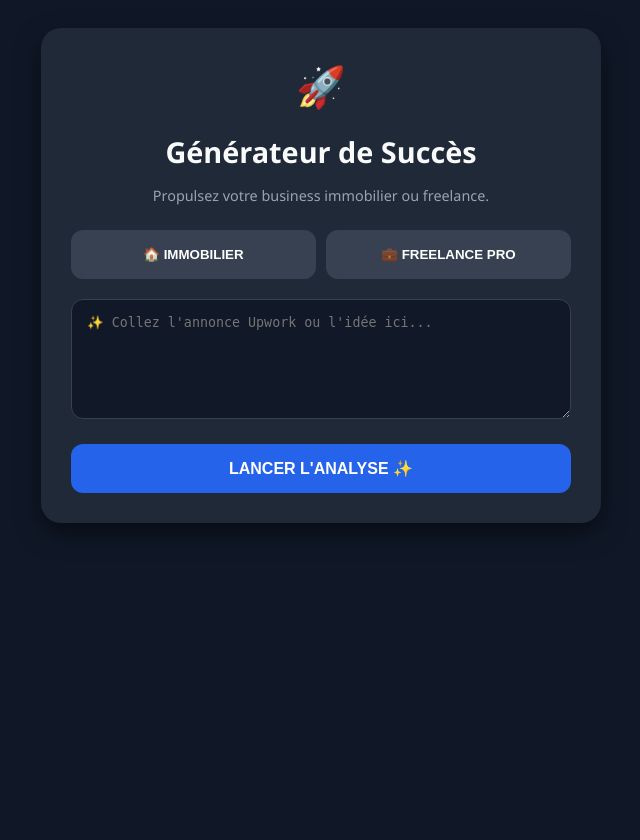
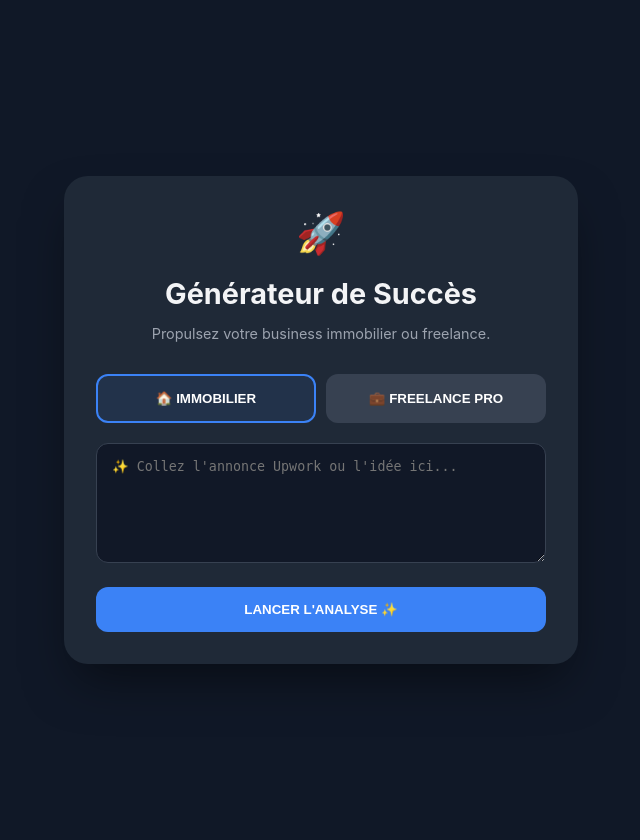
Before and after one commit to jeffpolycarpe23-cell/content-recycler., a Flask app: page / in a window 1280 px wide. Shown: the whole page, without its empty margins (319-959 px from the left). Before the commit the page ends 529 px from the top, so only its background shows below. Run offline with Flask 3, Linux system fonts and the light colour scheme.

Commit message:
Update index.html

```diff
--- a/templates/index.html
+++ b/templates/index.html
@@ -5,18 +5,19 @@
     <meta name="viewport" content="width=device-width, initial-scale=1.0">
     <title>PolyContent AI - Pro Hub</title>
     <style>
-        :root { --bg: #101827; --card: #1f2937; --accent: #2563eb; --text: #f9fafb; }
-        body { background-color: var(--bg); color: var(--text); font-family: 'Segoe UI', sans-serif; display: flex; justify-content: center; padding: 20px; }
-        .container { background: var(--card); padding: 30px; border-radius: 20px; box-shadow: 0 10px 25px rgba(0,0,0,0.5); width: 100%; max-width: 500px; text-align: center; }
-        h1 { font-size: 1.8rem; margin-bottom: 5px; }
-        .subtitle { color: #9ca3af; font-size: 0.9rem; margin-bottom: 25px; }
+        :root { --bg: #101827; --card: #1f2937; --accent: #3b82f6; --text: #f3f4f6; }
+        body { background-color: var(--bg); color: var(--text); font-family: 'Inter', sans-serif; display: flex; justify-content: center; align-items: center; min-height: 100vh; margin: 0; padding: 20px; }
+        .container { background: var(--card); padding: 2rem; border-radius: 1.5rem; box-shadow: 0 25px 50px -12px rgba(0,0,0,0.5); width: 100%; max-width: 450px; text-align: center; }
+        h1 { font-size: 1.8rem; margin-bottom: 0.5rem; }
+        .subtitle { color: #9ca3af; font-size: 0.9rem; margin-bottom: 2rem; }
         .mode-buttons { display: grid; grid-template-columns: 1fr 1fr; gap: 10px; margin-bottom: 20px; }
-        .mode-btn { background: #374151; border: 2px solid transparent; color: white; padding: 15px; border-radius: 12px; cursor: pointer; font-weight: bold; }
+        .mode-btn { background: #374151; border: 2px solid transparent; padding: 15px; border-radius: 12px; color: white; cursor: pointer; transition: 0.3s; font-weight: bold; }
         .mode-btn:hover { border-color: var(--accent); }
-        textarea { width: 100%; height: 120px; background: #111827; border: 1px solid #374151; border-radius: 12px; color: white; padding: 15px; box-sizing: border-box; margin-bottom: 20px; }
-        .btn-submit { background: var(--accent); color: white; border: none; padding: 15px; width: 100%; border-radius: 12px; font-weight: bold; cursor: pointer; font-size: 1rem; }
-        .result-box { margin-top: 25px; padding: 20px; background: #374151; border-radius: 15px; text-align: left; }
-        .pdf-btn { background: #059669; color: white; border: none; padding: 10px 20px; border-radius: 8px; cursor: pointer; margin-top: 15px; width: 100%; font-weight: bold; }
+        .mode-btn.active { border-color: var(--accent); background: rgba(59, 130, 246, 0.1); }
+        textarea { width: 100%; height: 120px; background: #111827; border: 1px solid #374151; border-radius: 12px; padding: 15px; color: white; margin-bottom: 20px; box-sizing: border-box; }
+        .btn-submit { background: var(--accent); color: white; width: 100%; padding: 15px; border-radius: 12px; border: none; font-weight: bold; cursor: pointer; transition: 0.3s; }
+        .result-box { margin-top: 25px; padding: 20px; background: #374151; border-radius: 12px; text-align: left; }
+        .pdf-btn { background: #059669; color: white; width: 100%; padding: 12px; border-radius: 12px; border: none; margin-top: 15px; font-weight: bold; cursor: pointer; }
     </style>
 </head>
 <body>
@@ -25,45 +26,64 @@
         <h1>Générateur de Succès</h1>
         <p class="subtitle">Propulsez votre business immobilier ou freelance.</p>
 
+        <form method="POST" id="mainForm">
             <div class="mode-buttons">
-            <button class="mode-btn">🏠 IMMOBILIER</button>
-            <button class="mode-btn">💼 FREELANCE PRO</button>
+                <button type="button" onclick="selectMode('immobilier')" id="btn-immo" class="mode-btn">🏠 IMMOBILIER</button>
+                <button type="button" onclick="selectMode('freelance')" id="btn-free" class="mode-btn">💼 FREELANCE PRO</button>
             </div>
 
-        <form method="POST">
-            <textarea name="user_input" placeholder="✨ Collez l'annonce Upwork ou l'idée ici..."></textarea>
-            <button type="submit" class="btn-submit">LANCER L'ANALYSE ✨</button>
+            <input type="hidden" name="service_type" id="service_type" value="immobilier">
+
+            <textarea name="user_input" placeholder="✨ Collez l'annonce Upwork ou l'idée ici..." required></textarea>
+
+            <button type="submit" class="btn-submit" id="submit-btn">LANCER L'ANALYSE ✨</button>
         </form>
 
         {% if resultat_ia %}
         <div class="result-box">
             <h3 style="margin-top:0;">✨ Résultat :</h3>
-                <p style="white-space: pre-wrap; font-size: 0.95rem;">{{ resultat_ia }}</p>
+            <p style="white-space: pre-wrap;">{{ resultat_ia }}</p>
 
-                <button onclick="verifierCode()" class="pdf-btn">📥 Télécharger en PDF</button>
-
-                <form id="pdfForm" action="/download-pdf" method="post" style="display: none;">
+            <form action="/download-pdf" method="POST">
                 <input type="hidden" name="resultat_ia" value="{{ resultat_ia }}">
+                <button type="submit" class="pdf-btn">📩 Télécharger en PDF</button>
             </form>
         </div>
         {% endif %}
     </div>
 
     <script>
-    function verifierCode() {
-        const codeCorrect = "242";
-        if (localStorage.getItem("access_granted") === "true") {
-            document.getElementById("pdfForm").submit();
+        function selectMode(mode) {
+            // Met à jour la valeur pour le serveur
+            document.getElementById('service_type').value = mode;
+
+            // Change l'apparence des boutons
+            document.getElementById('btn-immo').classList.remove('active');
+            document.getElementById('btn-free').classList.remove('active');
+
+            if(mode === 'immobilier') {
+                document.getElementById('btn-immo').classList.add('active');
             } else {
-            let saisie = prompt("Entrez le code d'accès pour débloquer le PDF :");
-            if (saisie === codeCorrect) {
-                localStorage.setItem("access_granted", "true");
-                document.getElementById("pdfForm").submit();
-            } else {
-                alert("Code incorrect ! ❌");
+                document.getElementById('btn-free').classList.add('active');
             }
         }
+
+        // Gestion du message de réassurance au clic sur "Lancer"
+        document.getElementById('mainForm').onsubmit = function() {
+            const mode = document.getElementById('service_type').value;
+            const btn = document.getElementById('submit-btn');
+
+            if (mode === 'immobilier') {
+                btn.innerHTML = "✨ Création de vos scripts TikTok & IG...";
+            } else {
+                btn.innerHTML = "🚀 Rédaction de votre stratégie Freelance...";
             }
+            btn.style.background = "#ffcc00";
+            btn.style.color = "#000";
+        };
+
+        // Activer le mode immo par défaut au chargement
+        selectMode('immobilier');
     </script>
 </body>
 </html>
```
Lines whose indentation alone changed are shown as unchanged.
